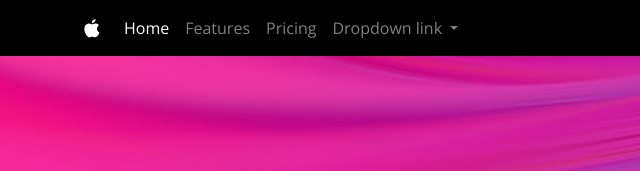
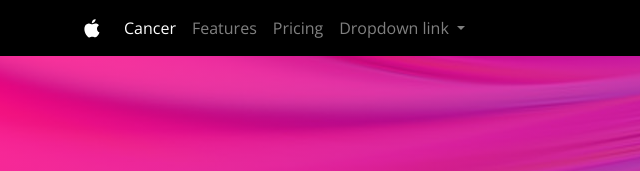
Before and after one commit to Fauter/Fauter, a plain HTML site: page index.html in a window 1280 px wide. Shown: the top 171 px of the page, 17-657 px from the left. Drawn offline with nearby package versions, Linux system fonts and the light colour scheme.

Commit message:
cambio de nombre el home

```diff
--- a/index.html
+++ b/index.html
@@ -18,7 +18,7 @@
 			  	<div class="collapse navbar-collapse" id="navbarNavDropdown">
 			    	<ul class="navbar-nav">
 			      		<li class="nav-item active">
-			        		<a class="nav-link" href="#">Home <span class="sr-only">(current)</span></a>
+			        		<a class="nav-link" href="#">Cancer <span class="sr-only">(current)</span></a>
 			      		</li>
 			      		<li class="nav-item">
 			       			<a class="nav-link" href="#">Features</a>
```
